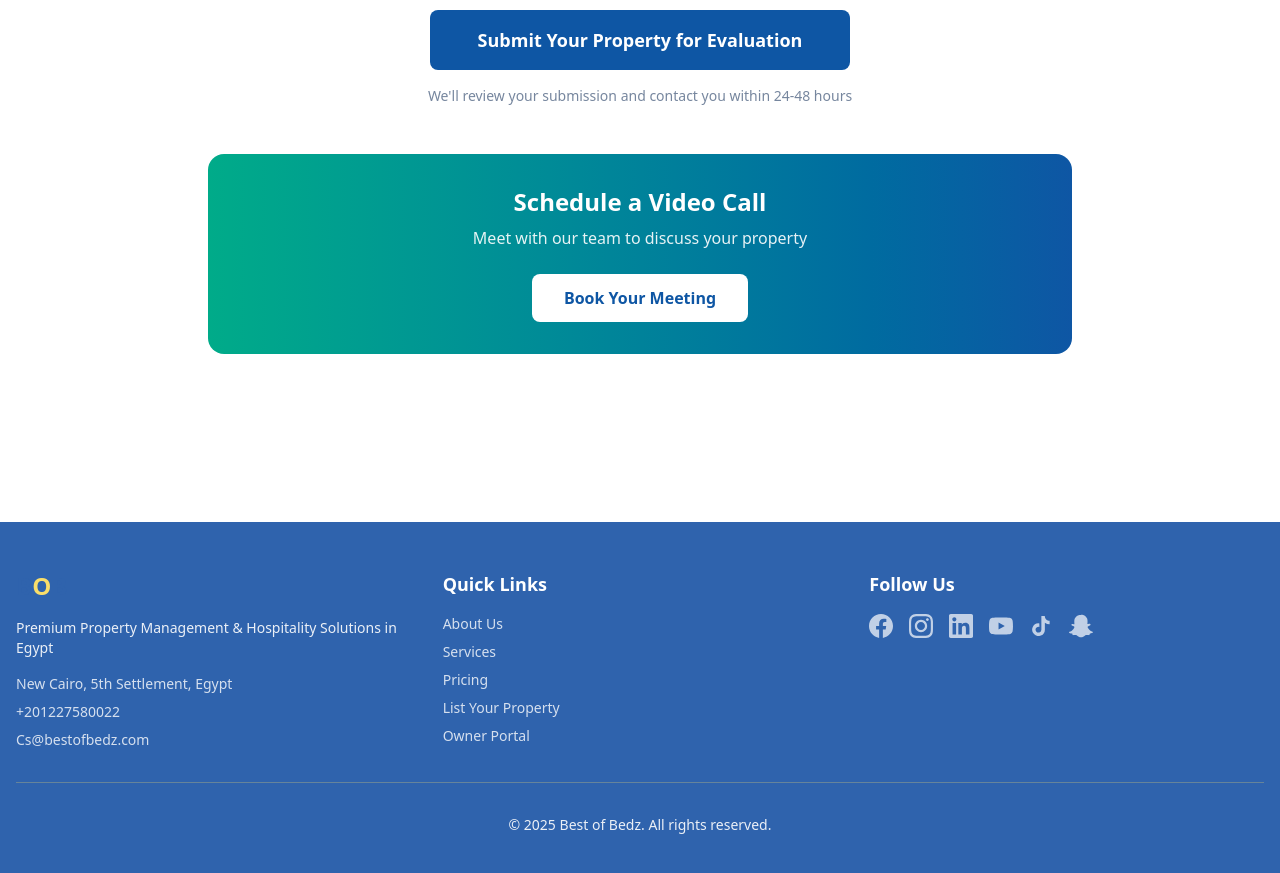
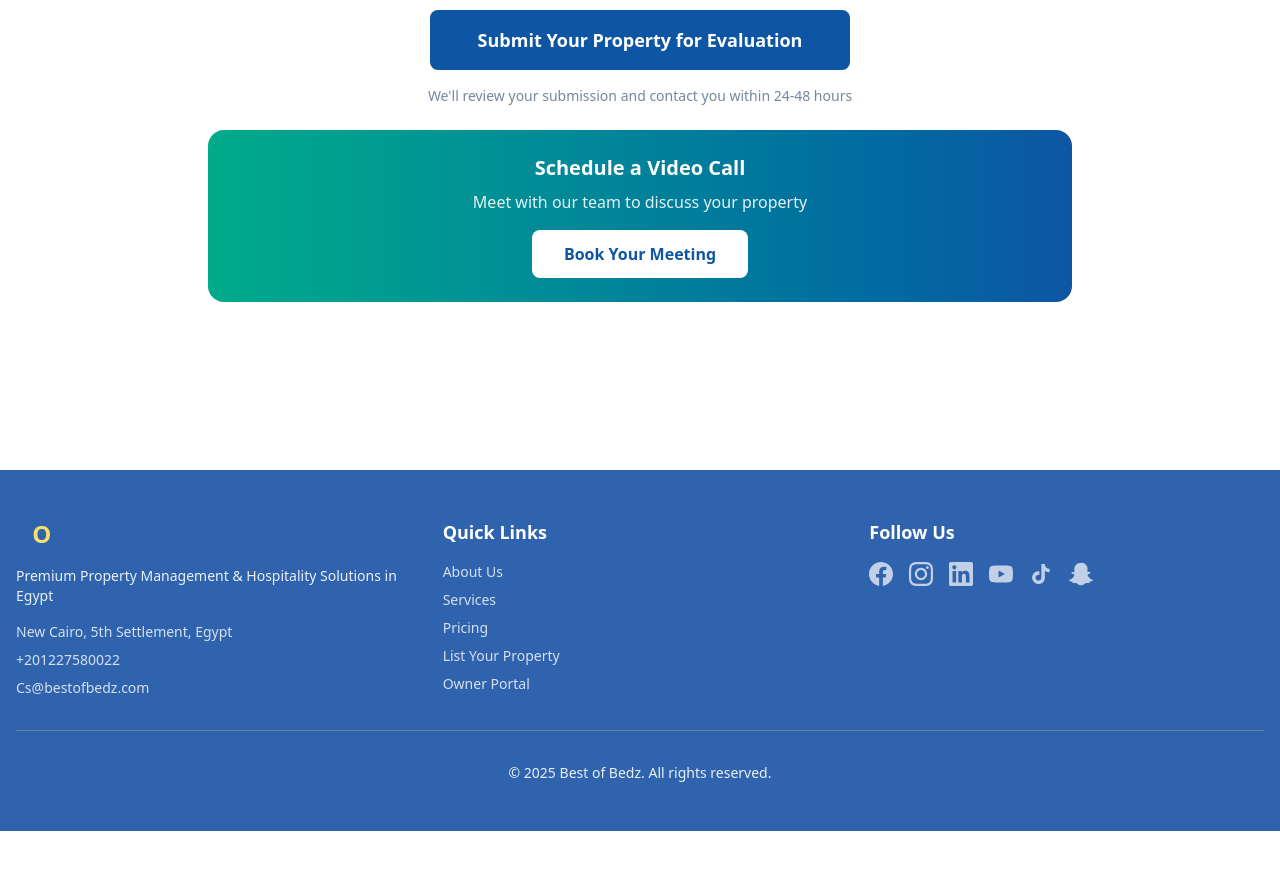
Before and after one commit to HASSANBOB533/property-mgtg-new, a Next.js app: page /en/list-property in a window 1280 px wide. Shown: the part 2780-3653 px from the top of the page. After the commit the page ends 3611 px from the top, so only its background shows below. Built offline with nearby package versions, Linux system fonts and the light colour scheme.

Commit message:
Reduce bottom white space on list-property page

```diff
--- a/components/PropertyForm.tsx
+++ b/components/PropertyForm.tsx
@@ -563,11 +563,11 @@ export default function PropertyForm() {
       </form>
 
       {/* Schedule Meeting CTA */}
-      <div className="mt-12 bg-gradient-to-r from-green-primary to-blue-primary text-white rounded-2xl p-8 text-center">
-        <h3 className="text-2xl font-bold mb-2">
+      <div className="mt-6 bg-gradient-to-r from-green-primary to-blue-primary text-white rounded-2xl p-6 text-center">
+        <h3 className="text-xl font-bold mb-2">
           {t.has('scheduleMeeting.title') ? t('scheduleMeeting.title') : 'Schedule a Video Call'}
         </h3>
-        <p className="mb-6 opacity-90">
+        <p className="mb-4 opacity-90">
           {t.has('scheduleMeeting.subtitle') ? t('scheduleMeeting.subtitle') : 'Meet with our team to discuss your property'}
         </p>
         <a
```
